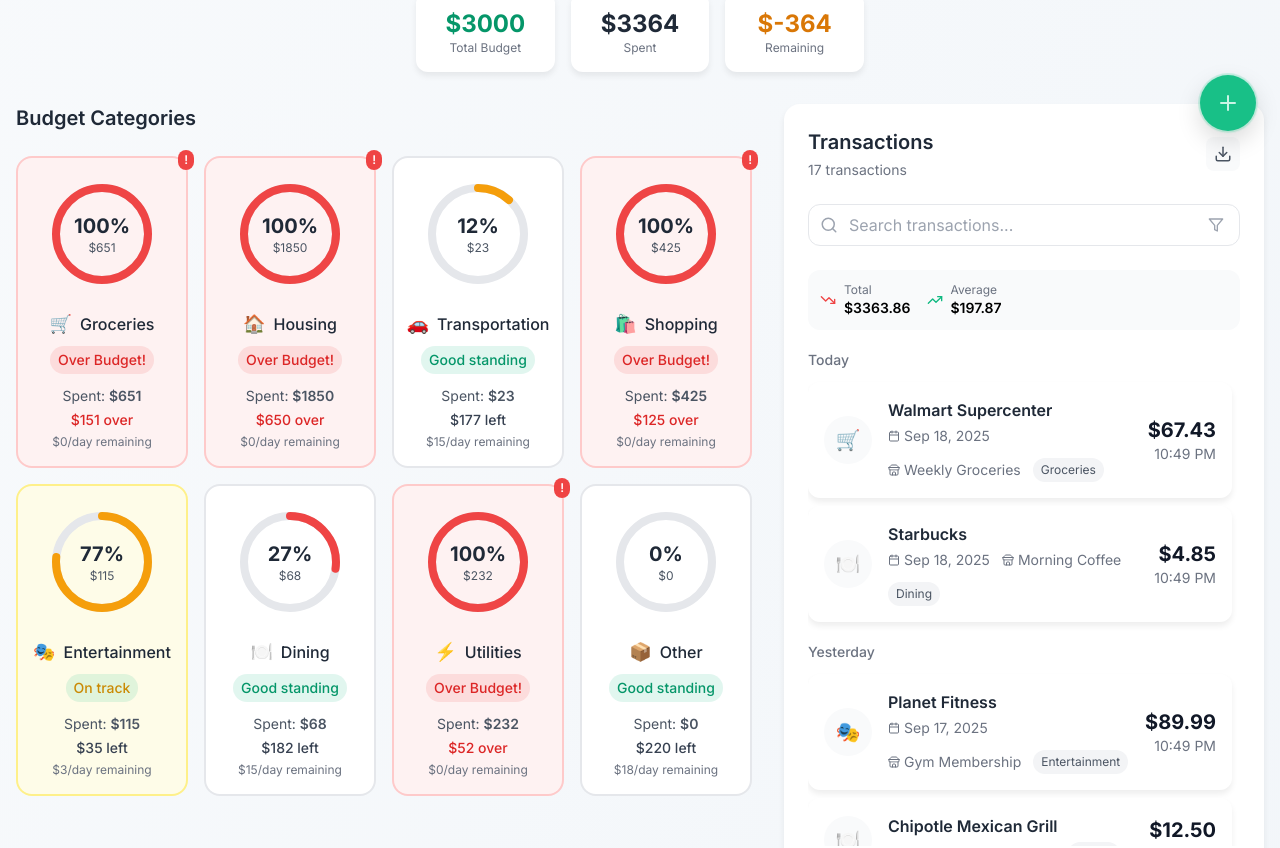
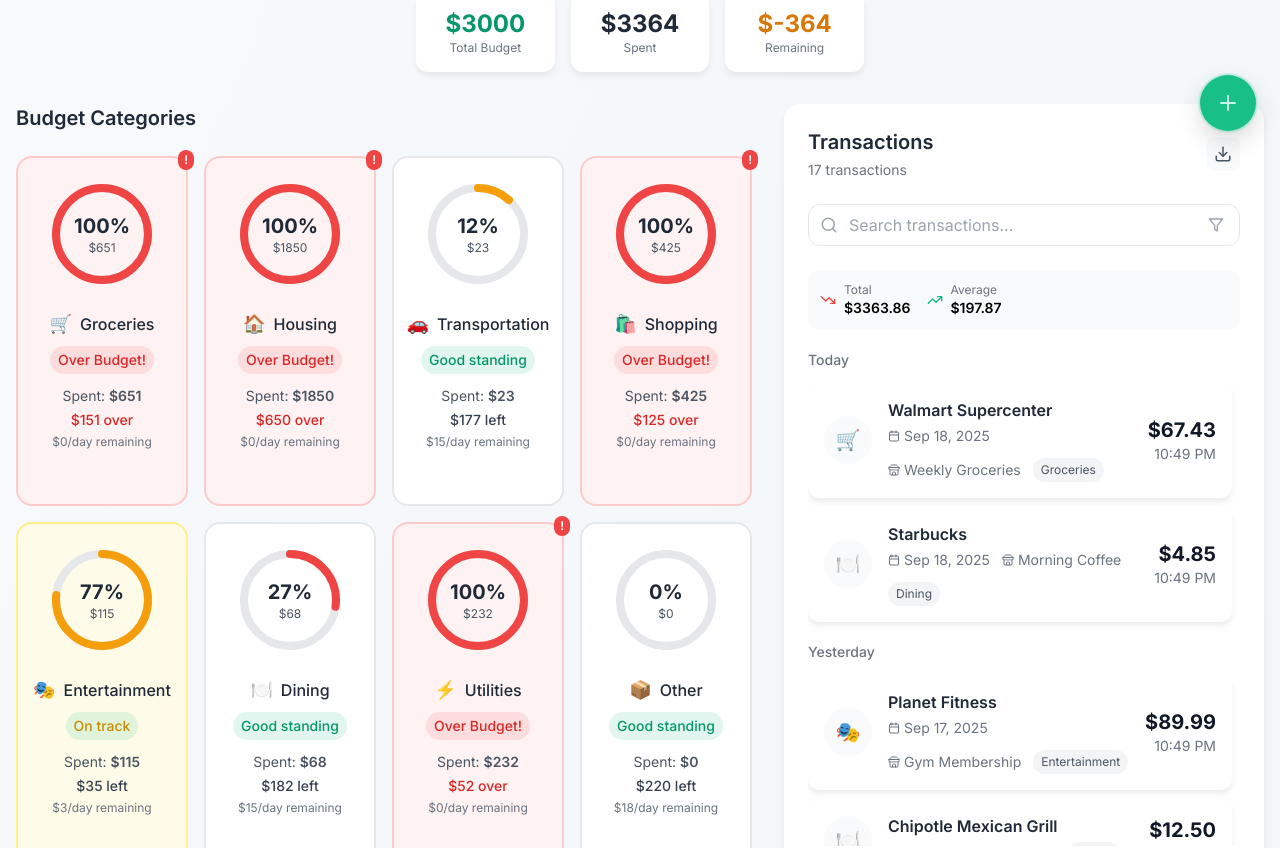
Before and after one commit to mrmillionairemindset/censible, a React (Create React App) app: page / in a window 1280 px wide. Shown: the part 645-1493 px from the top of the page. Built offline with nearby package versions, Linux system fonts and the light colour scheme.

Commit message:
Fix Card Size Consistency

```diff
--- a/src/components/Dashboard/CategoryCard.tsx
+++ b/src/components/Dashboard/CategoryCard.tsx
@@ -79,8 +79,8 @@ const CategoryCard: React.FC<CategoryCardProps> = ({
       whileHover={{ y: -2, boxShadow: '0px 8px 16px rgba(0, 0, 0, 0.1)' }}
       whileTap={{ scale: 0.98 }}
       onClick={onClick}
-      className={`relative p-4 rounded-2xl border-2 transition-all duration-200 cursor-pointer min-h-[200px] flex flex-col justify-between ${getStatusColor()} ${
-        isSelected ? 'ring-2 ring-mint-500 ring-offset-2' : ''
+      className={`relative p-4 rounded-2xl border-2 transition-all duration-200 cursor-pointer h-[350px] flex flex-col justify-between ${getStatusColor()} ${
+        isSelected ? 'border-mint-500 shadow-lg' : ''
       }`}
     >
       {/* Status Badge */}
--- a/src/components/Dashboard/Dashboard.tsx
+++ b/src/components/Dashboard/Dashboard.tsx
@@ -164,9 +164,9 @@ const Dashboard: React.FC = () => {
                 )}
               </div>
 
-              <div className="grid grid-cols-2 md:grid-cols-4 gap-4 auto-rows-fr">
+              <div className="grid grid-cols-2 md:grid-cols-4 gap-4">
                 {budget.categories.map((category) => (
-                  <motion.div key={category.category} variants={staggerItem} className="h-full">
+                  <motion.div key={category.category} variants={staggerItem} className="h-[350px]">
                     <CategoryCard
                       category={category.category}
                       spent={category.spent}
```
